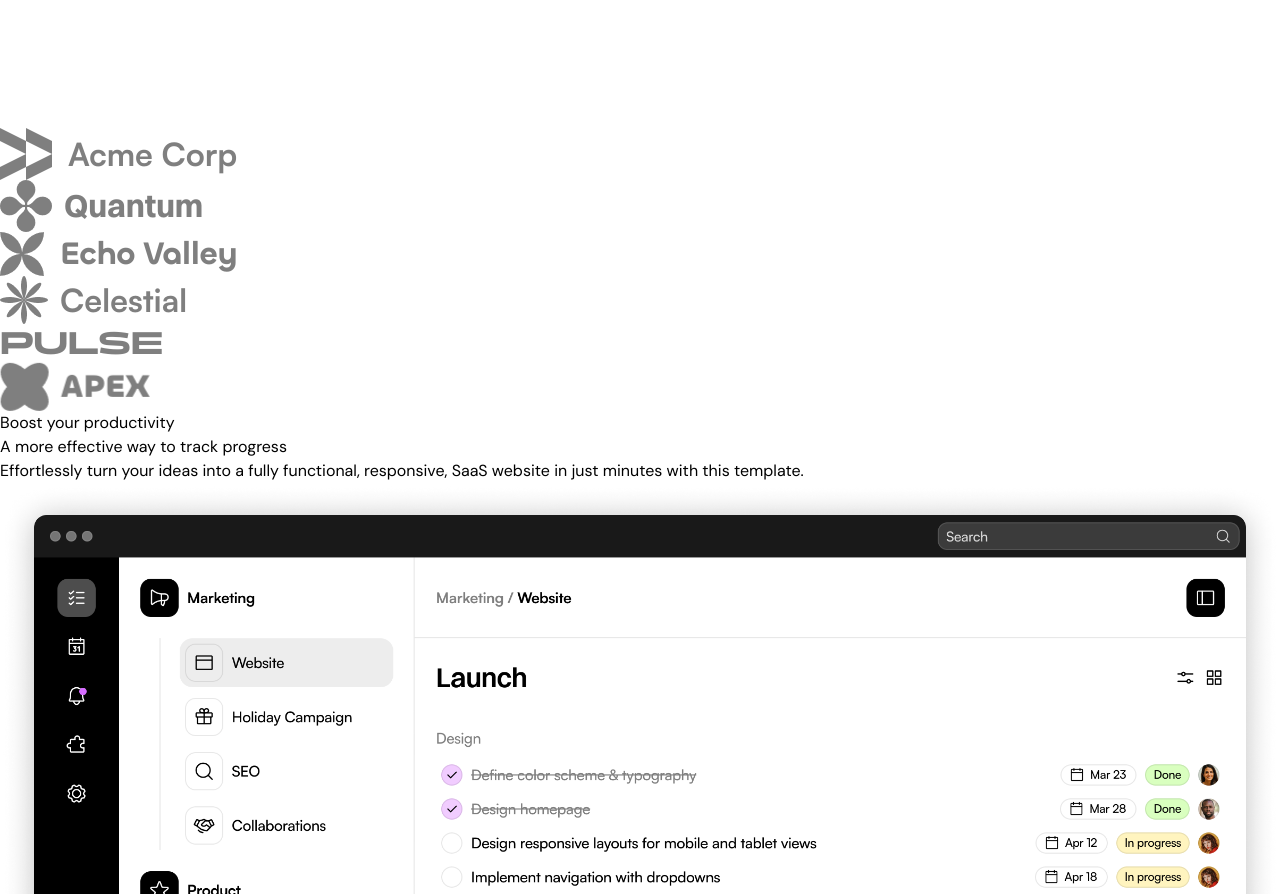
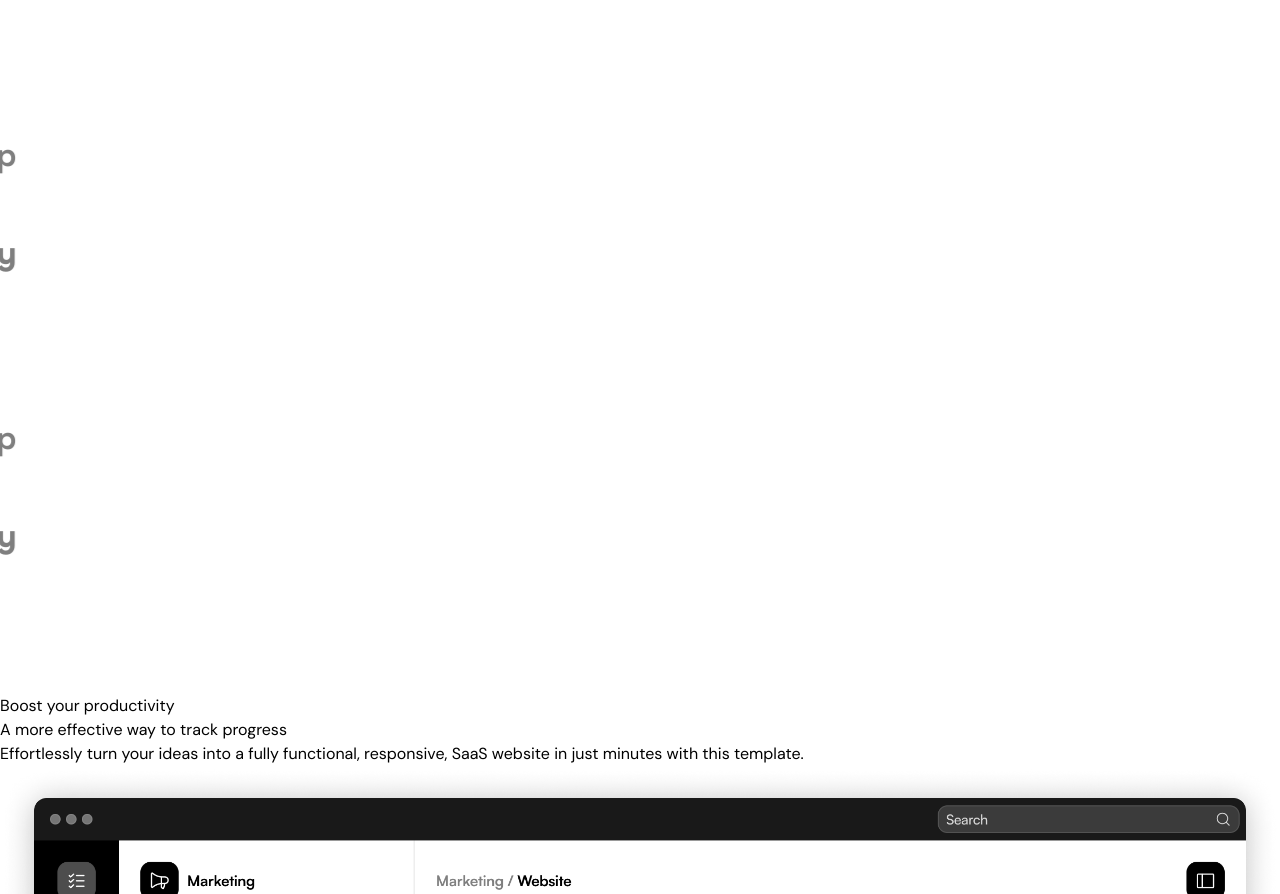
Before and after one commit to Satvik-Katochh/sfcs_landing_page, a Next.js app: page / in a window 1280 px wide. Shown: the part 4660-5554 px from the top of the page. Built offline with nearby package versions, Linux system fonts and the light colour scheme.

Commit message:
logo ticker animation

```diff
--- a/src/sections/LogoTicker.tsx
+++ b/src/sections/LogoTicker.tsx
@@ -1,3 +1,4 @@
+"use client";
 import acmeLogo from "@/assets/logo-acme.png";
 import quantumLogo from "@/assets/logo-quantum.png";
 import echoLogo from "@/assets/logo-echo.png";
@@ -5,12 +6,25 @@
 import pulseLogo from "@/assets/logo-pulse.png";
 import apexLogo from "@/assets/logo-apex.png";
 import Image from "next/image";
+import { motion } from "framer-motion";
+
 export const LogoTicker = () => {
   return (
     <div className="py-8 md:py-12 bg-white">
       <div className="container">
         <div className="flex overflow-hidden [mask-image:linear-gradient(to_right,transparent,black,transparent)]">
-          <div className="flex gap-14 flex-none">
+          <motion.div
+            className="flex gap-14 flex-none pr-14"
+            animate={{
+              translateX: "-50%",
+            }}
+            transition={{
+              duration: 20,
+              repeat: Infinity,
+              ease: "linear",
+              repeatType: "loop",
+            }}
+          >
             <Image
               src={acmeLogo}
               alt="Acme logo "
@@ -41,7 +55,40 @@
               alt="Apex logo"
               className="logo-ticker-image"
             />
-          </div>
+
+            {/* second set of logos for aniamtion */}
+
+            <Image
+              src={acmeLogo}
+              alt="Acme logo "
+              className="logo-ticker-image"
+            />
+            <Image
+              src={quantumLogo}
+              alt="Quantum logo"
+              className="logo-ticker-image"
+            />
+            <Image
+              src={echoLogo}
+              alt="Echo logo"
+              className="logo-ticker-image"
+            />
+            <Image
+              src={celestialLogo}
+              alt="Celestial logo"
+              className="logo-ticker-image"
+            />
+            <Image
+              src={pulseLogo}
+              alt="Pulse logo"
+              className="logo-ticker-image"
+            />
+            <Image
+              src={apexLogo}
+              alt="Apex logo"
+              className="logo-ticker-image"
+            />
+          </motion.div>
         </div>
       </div>
     </div>
```
